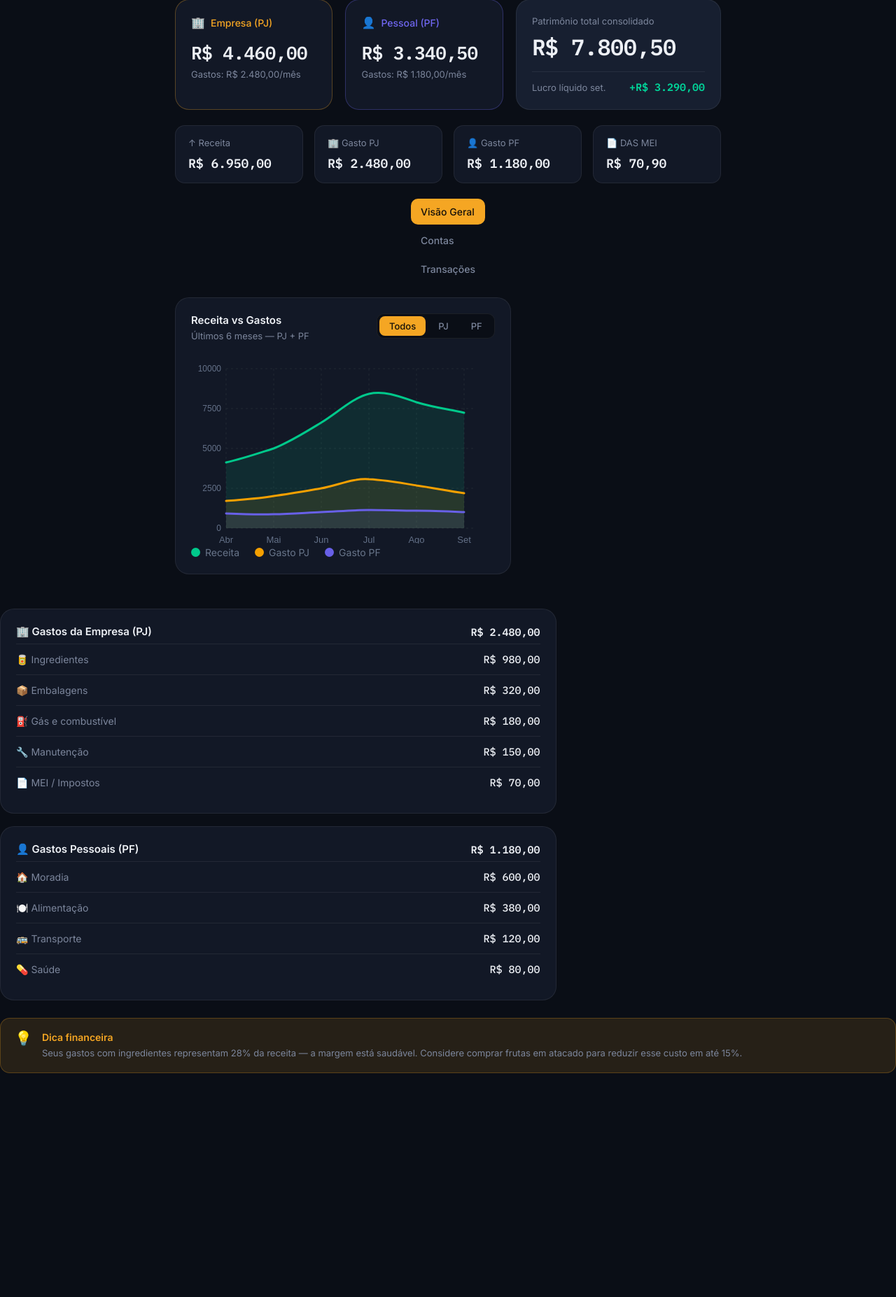
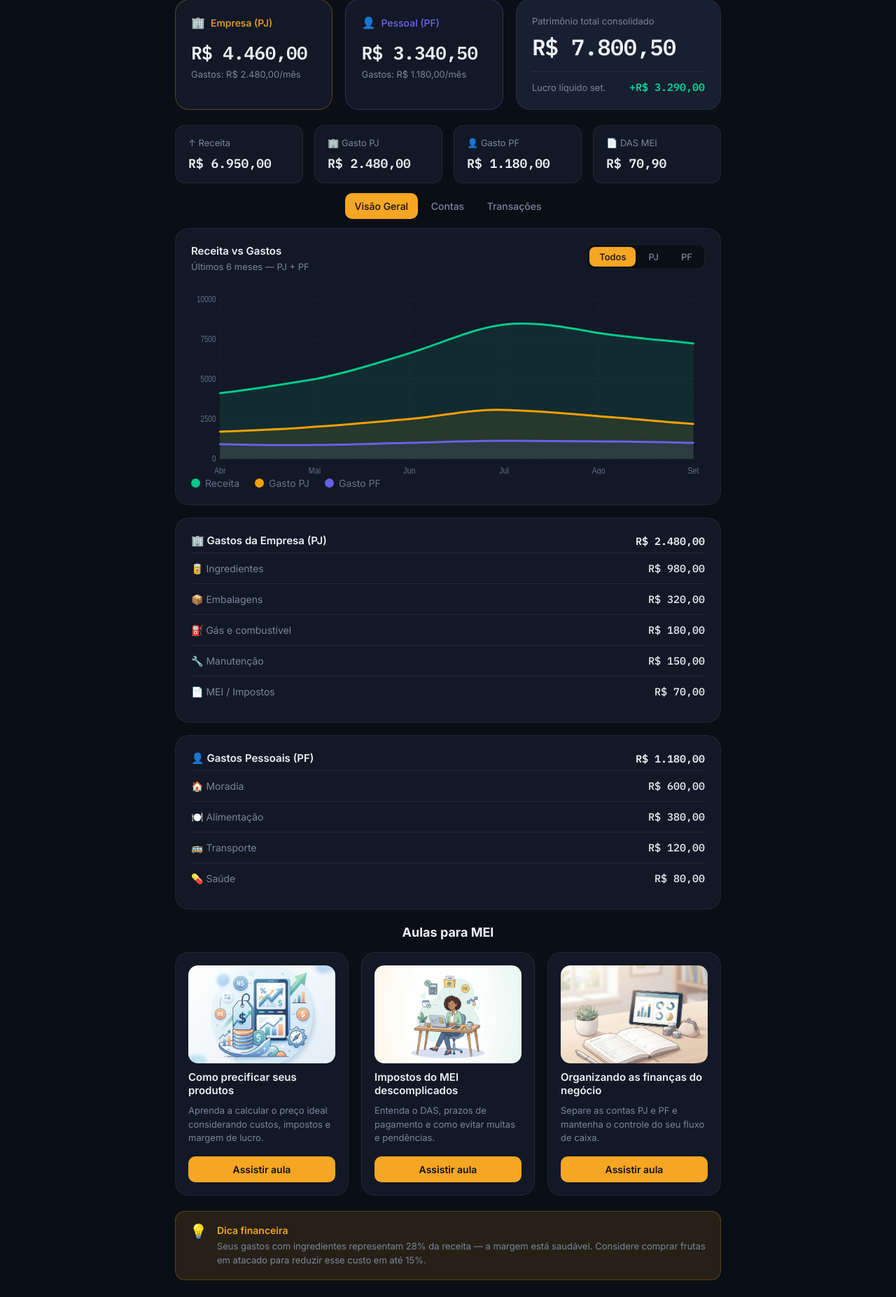
Before and after one commit to 7hurz1n/Gest-o-Financeira---POF, a Flask app: page / in a window 1280 px wide. Shown: the part 129-1983 px from the top of the page at 70% size. Before the commit the page ends 1663 px from the top, so only its background shows below. Run offline with Flask 3, Linux system fonts and the light colour scheme.

Commit message:
home com aula

```diff
--- a/route.py
+++ b/route.py
@@ -21,4 +21,4 @@ def login():
 
 @routes.route('/aulas')
 def aulas():
-    return render_template('aulas.html')
+    return render_template('aulas_mei.html')
--- a/static/home.css
+++ b/static/home.css
@@ -59,12 +59,25 @@ a {
 button {
     font-family: inherit;
 }
+.locais {
+    display: flex;
+    justify-content: center;
+    width: 100%;
+}
 
-.locais{
-    display: flex;
-    flex-direction: row;
-    justify-content: center;
-    gap: 20px;
+.menu-topo a {
+    padding: 10px 14px;
+    border-radius: var(--raio-sm);
+    font-size: 14px;
+    font-weight: 500;
+    color: var(--texto-secundario);
+    text-decoration: none;
+}
+
+.menu-topo a.ativo {
+    background: var(--laranja);
+    color: #14100a;
+    border-radius: var(--raio-sm);
 }
 
 /* =========================================================
@@ -346,7 +359,7 @@ button {
 
 .grid-dashboard {
     display: grid;
-    grid-template-columns: 1.7fr 1fr;
+    grid-template-columns: 1fr;
     gap: 18px;
     align-items: start;
 }
@@ -539,3 +552,72 @@ button:focus-visible {
         transition: none !important;
     }
 }
+/* AULAS */
+
+.aulas {
+    display: flex;
+    flex-direction: column;
+    align-items: center;
+    gap: 18px;
+}
+
+.aulas-titulo {
+    margin: 0;
+    font-size: 18px;
+    font-weight: 700;
+    text-align: center;
+}
+
+.aulas-grid {
+    display: flex;
+    justify-content: center;
+    gap: 18px;
+    width: 100%;
+}
+
+.aula {
+    display: flex;
+    flex-direction: column;
+    width: 260px;
+    padding: 18px;
+    gap: 10px;
+}
+
+.aula img {
+    width: 100%;
+    height: 140px;
+    object-fit: cover;
+    border-radius: var(--raio-md);
+}
+
+.aula h3 {
+    margin: 0;
+    font-size: 15px;
+    font-weight: 600;
+}
+
+.aula p {
+    margin: 0;
+    font-size: 13px;
+    line-height: 1.5;
+    color: var(--texto-secundario);
+    flex: 1;
+}
+
+.btn-aula {
+    display: inline-block;
+    text-align: center;
+    margin-top: 6px;
+    padding: 10px 14px;
+    border-radius: var(--raio-sm);
+    background: var(--laranja);
+    color: #14100a;
+    font-size: 14px;
+    font-weight: 600;
+    text-decoration: none;
+    transition: filter 0.15s ease;
+}
+
+.btn-aula:hover {
+    filter: brightness(1.1);
+}
--- a/static/login.css
+++ b/static/login.css
@@ -289,4 +289,5 @@ body {
   color: var(--text-sub);
   font-size: 1rem;
   cursor: pointer;
+  text-emphasis-color: var(--text-main);
 }
--- a/templates/home.html
+++ b/templates/home.html
@@ -4,7 +4,7 @@
     <meta charset="UTF-8">
     <meta name="viewport" content="width=device-width, initial-scale=1.0">
     <title>FinanceMEI - Dashboard</title>
-    <link rel="stylesheet" href="home.css">
+    <link rel="stylesheet" href="/static/home.css">
 </head>
 
 <body>
@@ -96,11 +96,11 @@
         </section>
 
         <header class="locais">
-            <nav class="menu">
+            <div class="menu-topo">
                 <a href="#" class="ativo">Visão Geral</a>
                 <a href="#">Contas</a>
                 <a href="#">Transações</a>
-            </nav>
+            </div>
         </header>
 
 
@@ -329,8 +330,7 @@
   </div>
 
             </article>
-        </main>
-        <section class="grid-dashboard">
+
         <!-- GASTOS -->
             <div class="coluna-gastos">
 
@@ -397,9 +397,39 @@
             </div>
         </section>
 
+                <!-- AULAS -->
+        <section class="aulas">
+            <h2 class="aulas-titulo">Aulas para MEI</h2>
+
+            <div class="aulas-grid">
+
+                <article class="card aula">
+                    <img src="\img\Firefly_Gemini Flash.png" alt="Aula sobre precificação">
+                    <h3>Como precificar seus produtos</h3>
+                    <p>Aprenda a calcular o preço ideal considerando custos, impostos e margem de lucro.</p>
+                    <a href="{{ url_for('app.aulas') }}" class="btn-aula">Assistir aula</a>
+                </article>
+
+                <article class="card aula">
+                    <img src="\img\Firefly_Gemini Flash_preciso de uma imagem para colocar em um carde sobre -imposto para MEI-, é um card de 831993.png" alt="Aula sobre impostos MEI">
+                    <h3>Impostos do MEI descomplicados</h3>
+                    <p>Entenda o DAS, prazos de pagamento e como evitar multas e pendências.</p>
+                    <a href="{{ url_for('app.aulas') }}" class="btn-aula">Assistir aula</a>
+                </article>
+
+                <article class="card aula">
+                    <img src="\img\image_41110b0a.jpg" alt="Aula sobre organização financeira">
+                    <h3>Organizando as finanças do negócio</h3>
+                    <p>Separe as contas PJ e PF e mantenha o controle do seu fluxo de caixa.</p>
+                    <a href="{{ url_for('app.aulas') }}" class="btn-aula">Assistir aula</a>
+                </article>
+
+            </div>
+        </section>
+
 
         <!-- DICA -->
-        <main class="dica">
+        <div class="dica">
             <span>💡</span>
 
             <div>
--- a/templates/login.html
+++ b/templates/login.html
@@ -4,10 +4,10 @@
   <meta charset="UTF-8" />
   <meta name="viewport" content="width=device-width, initial-scale=1.0" />
   <title>Perfil Empreendedor - João Silva</title>
-  <link rel="stylesheet" href="login.css" />
+  <link rel="stylesheet" href="/static/login.css" />
 </head>
 <body>
-    <button id="voltar" href="home.html">← Voltar</button>
+    <button id="voltar"><a href="{{ url_for('app.home') }}">← Voltar</a></button>
     <div class="profile-container">
   <!-- Perfil Header -->
   <header class="profile-header">
```
Also changed, not shown: other parts of templates/home.html (+54 -50 lines), templates/aulas.html (deleted, +0 -134 lines), templates/aulas_mei.html (+10 -10 lines), README.md (deleted), banco.db (deleted), img/Firefly_Gemini Flash.png (added), img/Firefly_Gemini Flash_preciso de uma imagem para colocar em um carde sobre -imposto para MEI-, é um card de 831993.png (added), img/image_41110b0a.jpg (added).
